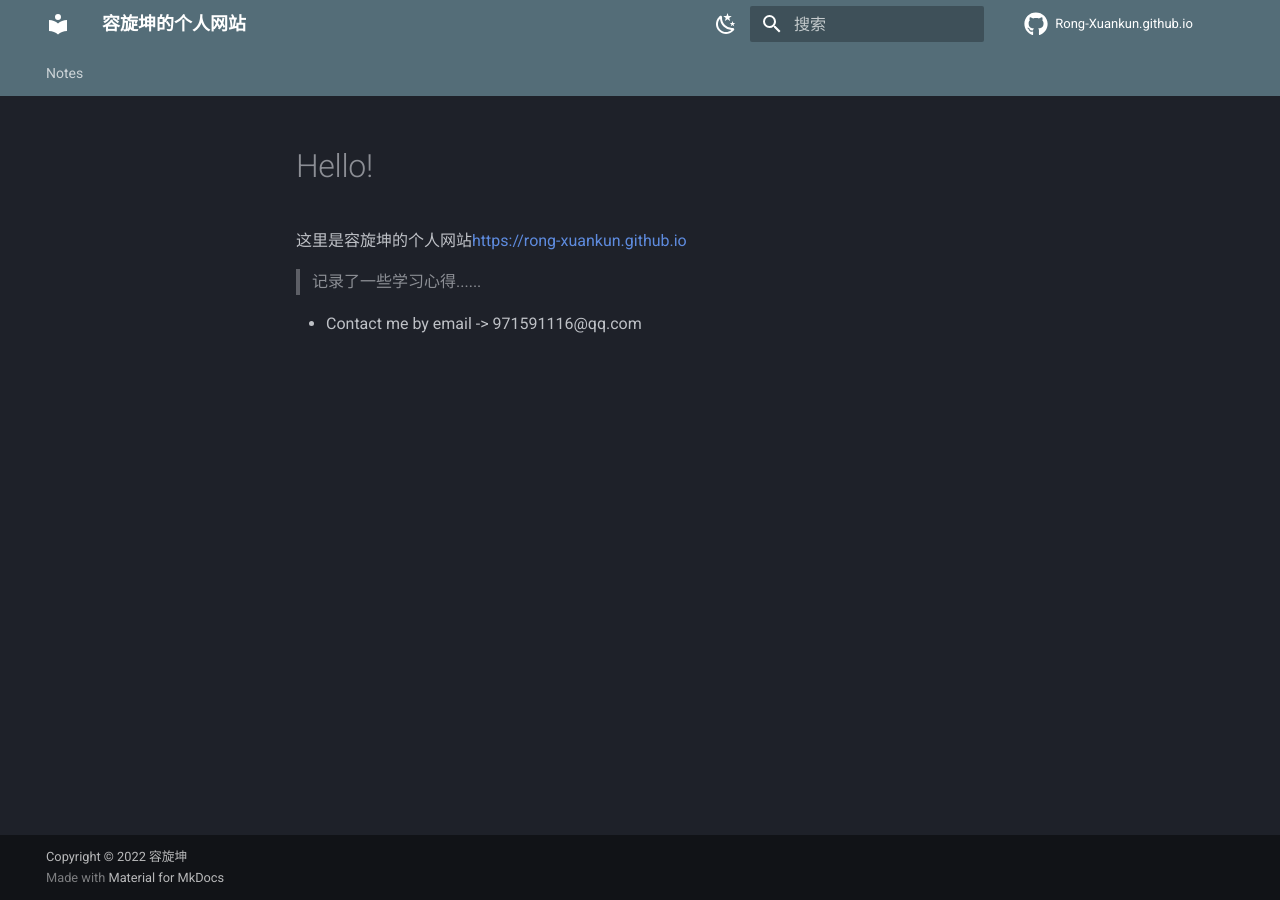
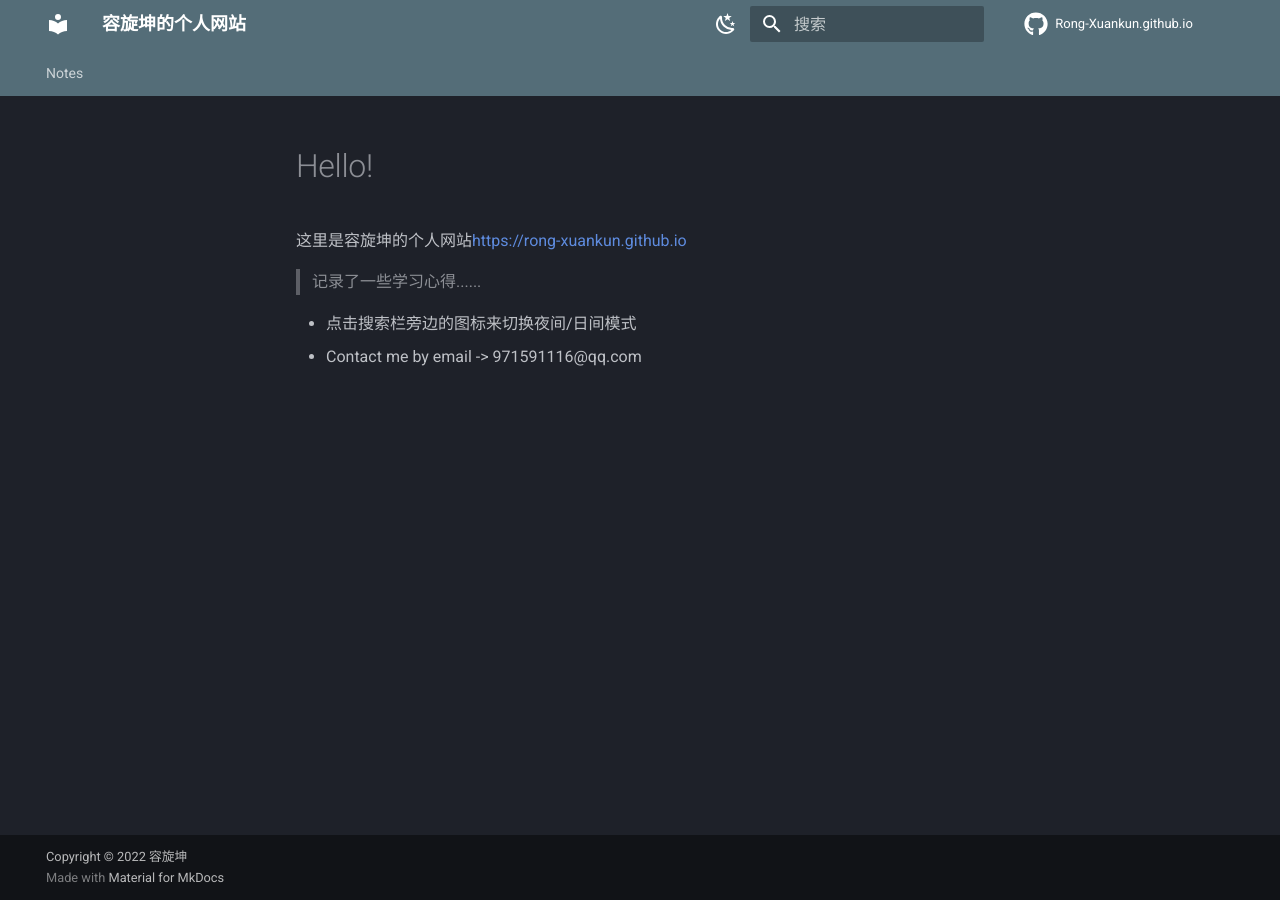
Before and after one commit to Rong-Xuankun/Rong-xuankun.github.io, an MkDocs documentation site: the page built from docs/index.md, in a window 1280 px wide. Built offline with MkDocs 1.6.1 and Material for MkDocs 9.7.7, drawn with Linux system fonts in a browser that asks for light colours; comment, search, counter and statistics services are not loaded.

Commit message:
Update index.md

```diff
--- a/docs/index.md
+++ b/docs/index.md
@@ -4,4 +4,5 @@
 
 > 记录了一些学习心得......
 
+* 点击搜索栏旁边的图标来切换夜间/日间模式
 * Contact me by email -> 971591116@qq.com
```
